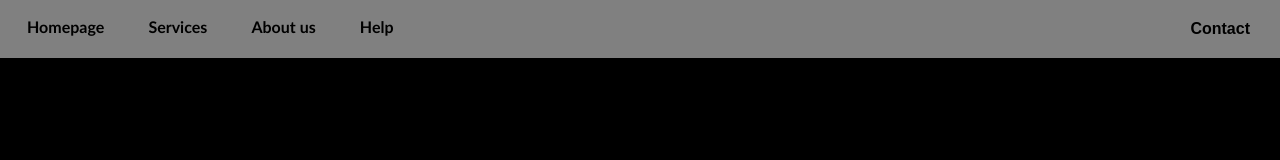
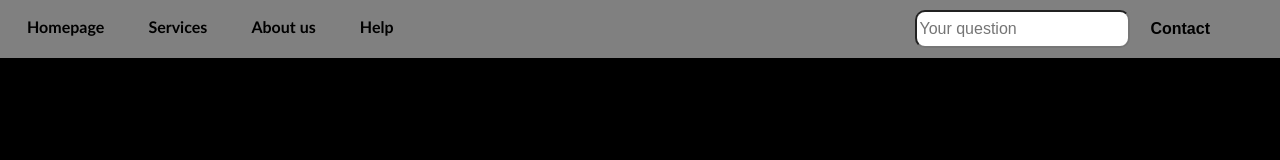
Before and after one commit to Radadeli/Ejercicios-CSS, a plain HTML site: page nav2.html in a window 1280 px wide. Drawn offline with Linux system fonts and the light colour scheme.

Commit message:
add input

```diff
--- a/nav2.html
+++ b/nav2.html
@@ -9,14 +9,19 @@
 
 <body>
     <header>
-        <nav class="navbar">
+
+         <nav class="navbar">
             <ul class="nav-list">
                 <li><a href="#">Homepage</a></li>
                 <li><a href="#">Services</a></li>
                 <li><a href="#">About us</a></li>
                 <li><a href="#">Help</a></li>
             </ul>
+            <div class="divclass">
+            <input type="text" class="input" placeholder="Your question">
             <button class="contact-button">Contact</button>
+        </div>
+
         </nav>
     </header>
 </body>
--- a/nav2style.css
+++ b/nav2style.css
@@ -32,19 +32,25 @@ header nav {
 }
 
 .nav-list li a {
+    position: relative;
     text-decoration: none;
     color: black;
     font-weight: bold;
     padding: 5px 10px;
     transition: color 0.3s;
+    border-radius: 10%;
 }
+
 
 .nav-list li a:hover {
     color: rgb(86, 223, 223);
-    transform: scale(1.1);
+    transform:  scale(1.1);
+
 }
-
-
+input {
+    border-radius: 10px;
+    float: right;
+}
 .contact-button {
     border: none;
     border-radius: 5px;
@@ -54,10 +60,16 @@ header nav {
     background-color: grey;
     cursor: pointer;
     transition: background-color 0.3s, color 0.3s;
+    margin-right: 40px;
 }
 
 .contact-button:hover {
     background-color: rgb(86, 223, 223);
     color: black;
-    transform: scale(1.2);
+    transform: scale(1.1);
 }
+
+.divclass {
+    display: flex;
+
+}
```
